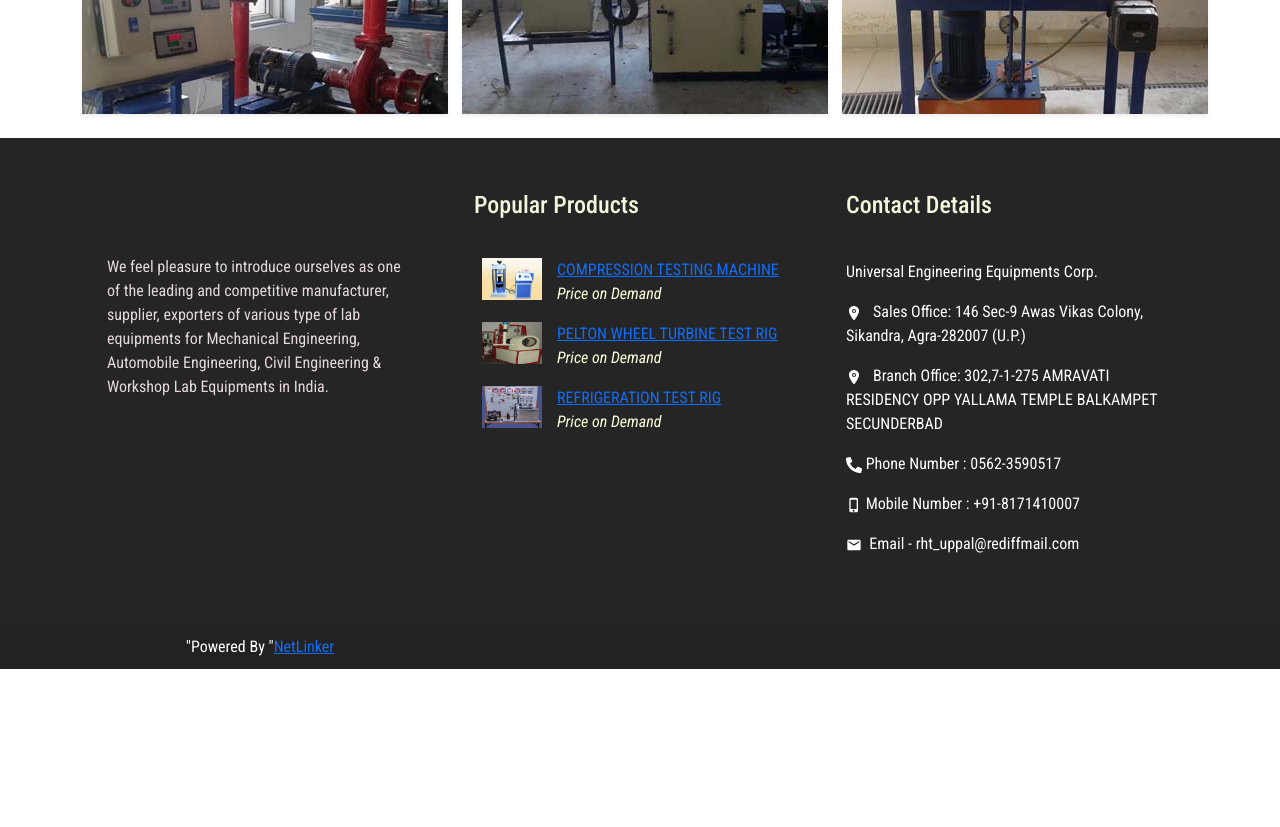
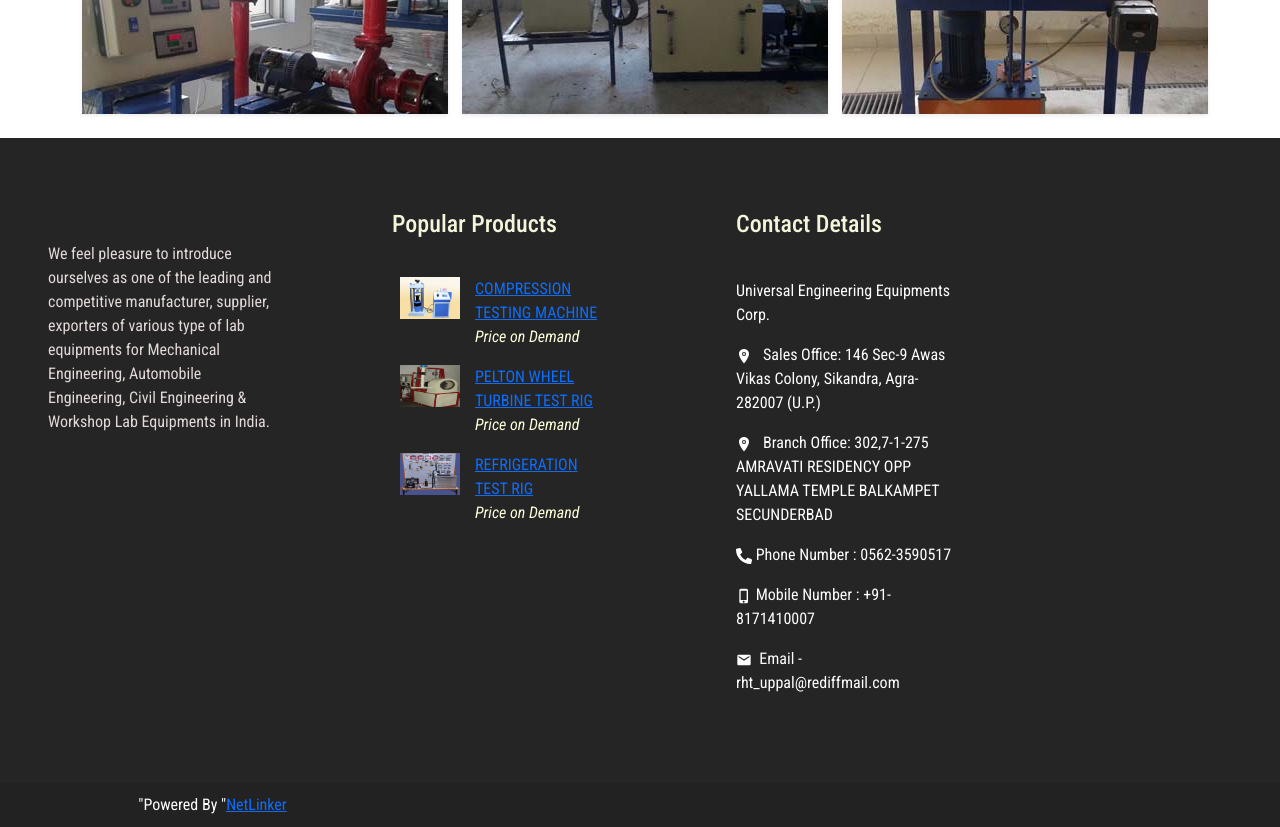
Before and after one commit to Amansingh1210/gold-pvt-corp, a React (Create React App) app: page / in a window 1280 px wide. Shown: the part 3060-3887 px from the top of the page. Before the commit the page ends 3729 px from the top, so only its background shows below. Built offline with nearby package versions, Linux system fonts and the light colour scheme.

Commit message:
make footer responsive

```diff
--- a/src/Components/Footer.js
+++ b/src/Components/Footer.js
@@ -10,9 +10,9 @@ const Footer = () => {
   return (
     <>
       <footer className="">
-        <div className="container-fluid py-5 f1-container">
-          <div className="container d-flex justify-content-around">
-            <div className="column1">
+        <div className="py-4 f1-container container-fluid">
+          <div className="row d-md-flex gap-4">
+            <div className="p-5 col-md-3">
               <h5 className="widget-title ">
                 <img src="" alt="" className="size-img" />
                 <span></span>
@@ -27,7 +27,7 @@ const Footer = () => {
               </p>
             </div>
 
-            <div className="column1">
+            <div className=" p-5 col-md-3">
               <h4 className="widget-title ">
                 Popular Products
                 <span></span>
@@ -81,7 +81,7 @@ const Footer = () => {
               </ul>
             </div>
 
-            <div className="column1">
+            <div className="p-5 col-md-3">
               <h4 className="widget-title ">Contact Details</h4>
               <div className="text-widget">
                 <p className="f-para">Universal Engineering Equipments Corp.</p>
@@ -114,7 +114,7 @@ const Footer = () => {
         <div className="container-fluid f2-container">
           <div className="container text-center">
             <div className="row">
-              <div className="col-md-4 ">
+              <div className="col-md-3 ">
                 <p className="f2-para">
                   "Powered By "
                   <a href="http://www.thenetlinker.com" target="_blank">
--- a/src/Components/Gallery.js
+++ b/src/Components/Gallery.js
@@ -1,21 +1,29 @@
-import React from 'react'
-import gallery from '../Data/gallery'
+import React from "react";
+import gallery from "../Data/gallery";
 
 function Gallery() {
   return (
-      <div className='container mt-5'>
-          <p className='text-center fs-1 mt-5'>Our Gallery</p>
-          <div className="underline my-4"></div>
-          <p className='text-center fs-5'>You can see our gallery just below here.</p>
-          <div className='row'>
-          {gallery.map((index) => {
-              return <div key={index} className='col-md-4 my-4 '>
-                  <img src={index} alt='photo' className='contain shadow-sm shadow-lg-hover custom-hover' />
-                  </div>
-          })}
-          </div>
+    <div className="container mt-5">
+      <p className="text-center fs-1 mt-5">Our Gallery</p>
+      <div className="underline my-4"></div>
+      <p className="text-center fs-5">
+        You can see our gallery just below here.
+      </p>
+      <div className="row">
+        {gallery.map((index) => {
+          return (
+            <div key={index} className="col-md-4 my-4 ">
+              <img
+                src={index}
+                alt="photo"
+                className="shadow-sm shadow-lg-hover custom-hover"
+              />
+            </div>
+          );
+        })}
       </div>
-  )
+    </div>
+  );
 }
 
-export default Gallery
+export default Gallery;
--- a/src/index.css
+++ b/src/index.css
@@ -1,28 +1,26 @@
-@import url('https://fonts.googleapis.com/css2?family=Roboto+Condensed:ital,wght@0,100..900;1,100..900&display=swap');
+@import url("https://fonts.googleapis.com/css2?family=Roboto+Condensed:ital,wght@0,100..900;1,100..900&display=swap");
 
-*{
+* {
   margin: 0;
   padding: 0;
   font-family: "Roboto Condensed", sans-serif;
 }
-.prev{
+.prev {
   background-color: rgb(54, 54, 54);
-  transition:  ease-in-out .2s;
-
+  transition: ease-in-out 0.2s;
 }
-.prev:hover{
+.prev:hover {
   background-color: black;
 }
-.next{
+.next {
   background-color: rgb(54, 54, 54);
-  transition: ease-in-out .2s;
-
+  transition: ease-in-out 0.2s;
 }
-.next:hover{
+.next:hover {
   background-color: black;
 }
 
-.card{
+.card {
   width: 400px;
 }
 .underline {
@@ -30,9 +28,9 @@
   /* Change color and thickness as needed */
 }
 
-.cap-btn{
+.cap-btn {
   border: none;
-  background: #4CAF50;
+  background: #4caf50;
   padding: 5px;
   position: absolute;
   top: 25px;
@@ -40,7 +38,7 @@
   z-index: 1;
 }
 
-.button{
+.button {
   width: 130px;
   height: 45px;
   color: white;
@@ -50,16 +48,16 @@
   padding: 10px 25px;
 }
 
-.button:hover{
+.button:hover {
   background-color: #606060;
 }
 
-.about-banner{
-  background-image: url('./Data/images/about_banner.jpg');
+.about-banner {
+  background-image: url("./Data/images/about_banner.jpg");
   background-size: contain;
 }
 
-.contain{
+.contain {
   background-size: cover;
 }
 
@@ -74,41 +72,40 @@
   box-shadow: 0 0 10px rgba(0, 0, 0, 0.2);
   /* Increase shadow on hover */
 }
-.text-hover:hover{
+.text-hover:hover {
   color: #2196f3;
 }
 
-.about{
+.about {
   height: 100%;
   width: 100%;
 }
 
-.list-none{
+.list-none {
   list-style: none;
   text-decoration: none;
 }
-.cursor-pointer{
+.cursor-pointer {
   cursor: pointer;
 }
 
-.about-text{
+.about-text {
   color: #606060;
-  font-family: 'Roboto', sans-serif;
+  font-family: "Roboto", sans-serif;
   font-size: 17px;
   line-height: 1.9;
 }
 
-.team-h{
-    font-size: 21px;
-    font-weight: 700;
-    color: #606060;
-    font-family: 'Roboto', sans-serif;
-    line-height: 1.9;
+.team-h {
+  font-size: 21px;
+  font-weight: 700;
+  color: #606060;
+  font-family: "Roboto", sans-serif;
+  line-height: 1.9;
 }
-.overflow-hidden{
+.overflow-hidden {
   overflow-y: hidden;
 }
-
 
 /* footer  */
 
@@ -123,14 +120,9 @@
 }
 .f2-container {
   background-color: rgb(34, 34, 34);
-  height: 20%;
-  width: 100%;
 }
 .f1-para {
   color: rgb(228, 217, 217);
-  width: 90%;
-  height: 40%;
-  margin: 40px 5px;
 }
 .f2-para {
   color: white;
@@ -153,10 +145,6 @@
   -webkit-box-sizing: border-box;
   -moz-box-sizing: border-box;
   box-sizing: border-box;
-}
-.column1 {
-  margin: 5px 20px;
-  width: 40%;
 }
 .footer-img {
   display: inline-block;
```
